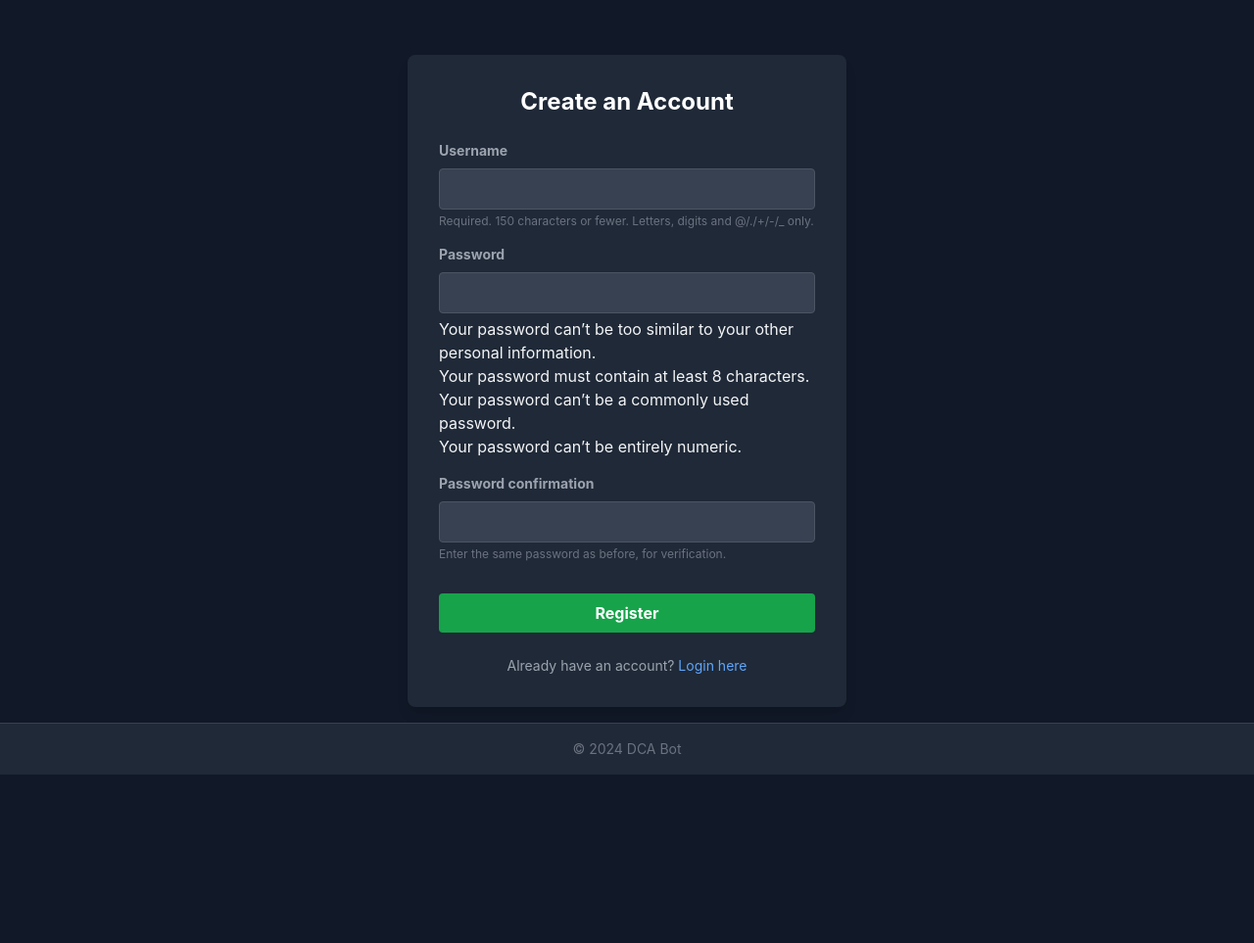
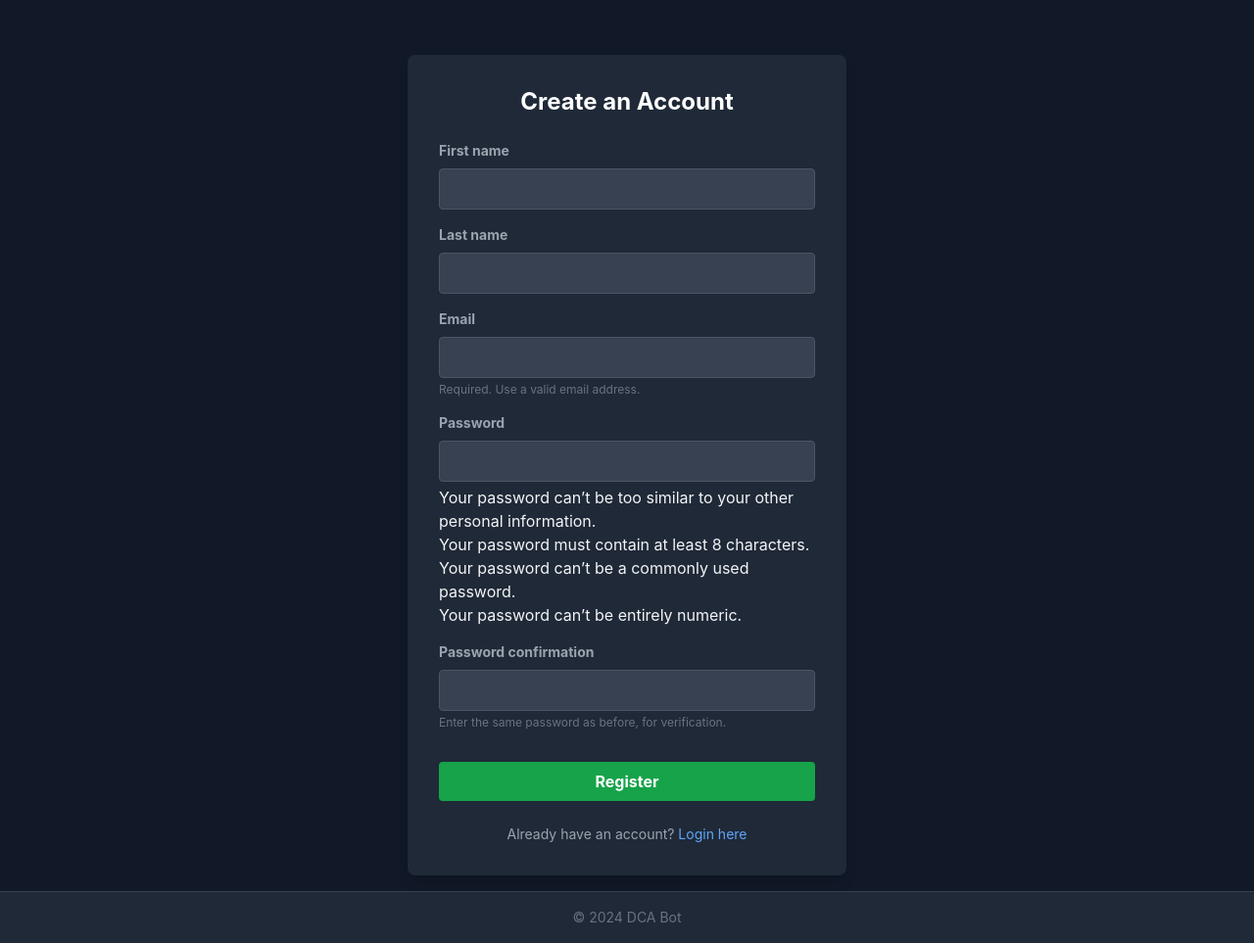
Before and after one commit to ksalling/dcabot, a Django app: page /core/register/ in a window 1280 px wide. Shown: the part 61-1024 px from the top of the page at 98% size. Before the commit the page ends 852 px from the top, so only its background shows below. Run offline with Django 5.2, Linux system fonts and the light colour scheme; some libraries are stand-ins or nearby versions.

Commit message:
login mods to use email address and making names and email address required for registration

```diff
--- a/core/forms.py
+++ b/core/forms.py
@@ -1,5 +1,6 @@
 from django import forms
 from django.contrib.auth.models import User
+from django.contrib.auth.forms import UserCreationForm
 from .models import ExchangeAccount, AutobuyJob, JobToken, SupportedExchange, AppSettings
 from .services.exchange_service import ExchangeService
 
@@ -117,3 +118,30 @@ class AppSettingsForm(forms.ModelForm):
             'smtp_password': "Stored securely using encryption.",
             'default_from_email': "The email address that automated emails will appear to come from.",
         }
+
+class EmailUserCreationForm(UserCreationForm):
+    first_name = forms.CharField(required=True)
+    last_name = forms.CharField(required=True)
+    email = forms.EmailField(required=True, help_text="Required. Use a valid email address.")
+
+    class Meta:
+        model = User
+        fields = ("first_name", "last_name", "email")
+
+    def clean_email(self):
+        email = self.cleaned_data.get("email")
+        if User.objects.filter(email=email).exists():
+            raise forms.ValidationError("A user with that email already exists.")
+        return email
+
+    def save(self, commit=True):
+        user = super().save(commit=False)
+        user.email = self.cleaned_data["email"]
+        user.first_name = self.cleaned_data["first_name"]
+        user.last_name = self.cleaned_data["last_name"]
+        # Set username to email. Ensure it's not too long (User.username max_length=150)
+        # We assume email is validated regarding length by EmailField usually, but strict mapping:
+        user.username = user.email[:150]
+        if commit:
+            user.save()
+        return user
--- a/core/templates/registration/login.html
+++ b/core/templates/registration/login.html
@@ -16,7 +16,7 @@
 
         <div class="mb-4">
             <label class="block text-gray-400 text-sm font-bold mb-2" for="id_username">
-                Username
+                Email Address
             </label>
             <input type="text" name="username" autofocus autocapitalize="none" autocomplete="username" maxlength="150"
                 required id="id_username"
--- a/core/views.py
+++ b/core/views.py
@@ -20,7 +20,7 @@ from django.utils.decorators import method_decorator
 from django.contrib.auth.models import User
 from django.contrib.auth.forms import UserCreationForm
 from .models import AutobuyJob, ExchangeAccount, JobLog, Trade, JobToken, SupportedExchange, AppSettings
-from .forms import AutobuyJobForm, ExchangeAccountForm, UserProfileForm, ExchangeAccountEditForm, AppSettingsForm
+from .forms import AutobuyJobForm, ExchangeAccountForm, UserProfileForm, ExchangeAccountEditForm, AppSettingsForm, EmailUserCreationForm
 from django.forms import inlineformset_factory
 from django.contrib.auth.views import PasswordChangeView
 
@@ -581,7 +581,7 @@ def export_trades_csv(request):
     return response
 
 class RegisterView(CreateView):
-    form_class = UserCreationForm
+    form_class = EmailUserCreationForm
     success_url = reverse_lazy('login')
     template_name = 'registration/register.html'
 
--- a/dca_bot/settings/base.py
+++ b/dca_bot/settings/base.py
@@ -111,3 +111,8 @@ DEFAULT_AUTO_FIELD = 'django.db.models.BigAutoField'
 # Authentication Redirects
 LOGIN_REDIRECT_URL = 'dashboard'
 LOGOUT_REDIRECT_URL = 'login'
+
+AUTHENTICATION_BACKENDS = [
+    'core.backends.EmailBackend',
+    'django.contrib.auth.backends.ModelBackend',
+]
```
Also changed, not shown: core/backends.py (+16 -0 lines).
